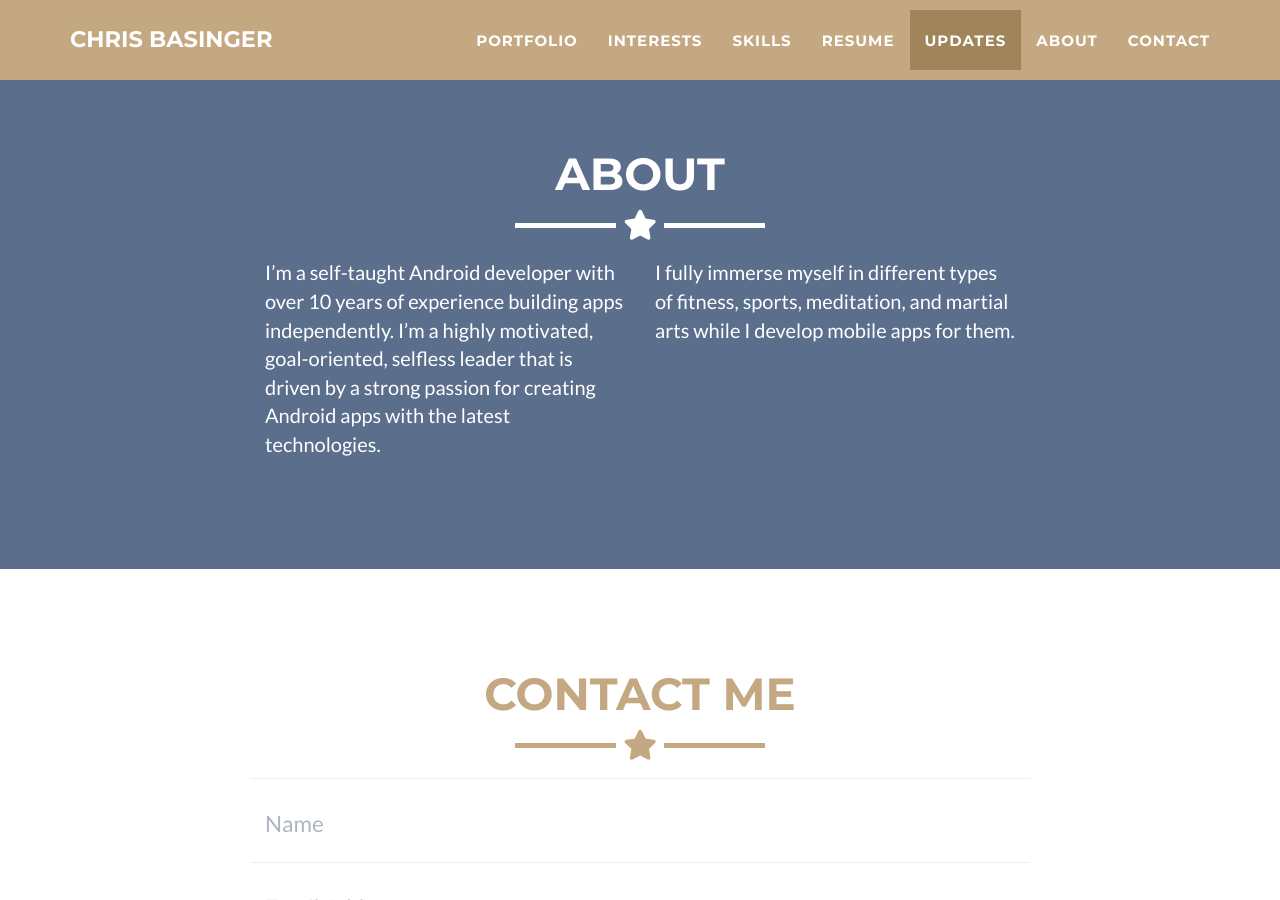
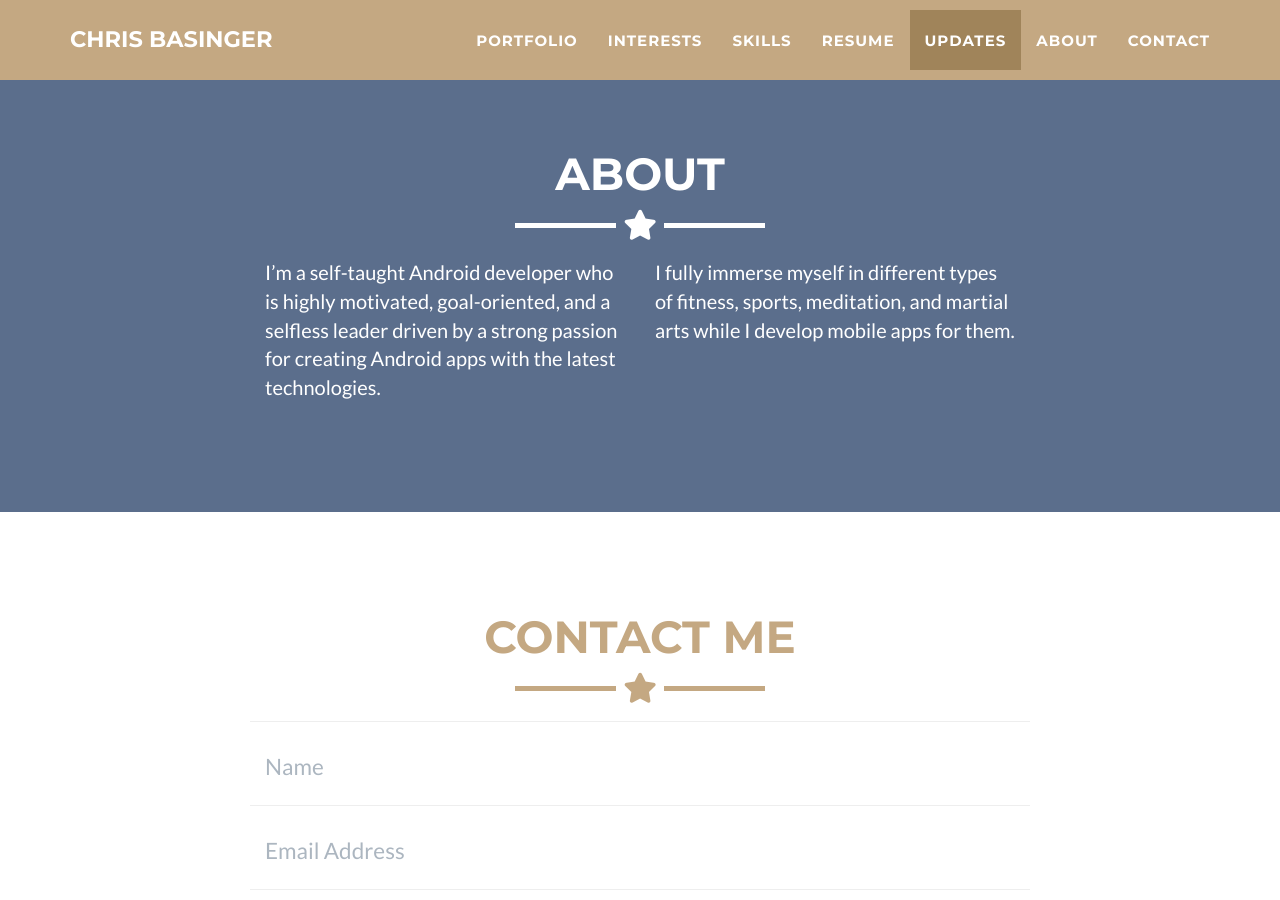
Before and after one commit to zerochancelabs/zerochancelabs.github.io, a Jekyll site: the page built from _posts/2014-07-18-project-1.markdown, in a window 1280 px wide and 900 px high, scrolled down 4217 px. Built offline with Jekyll 4.4.1, drawn with Linux system fonts in a browser that asks for light colours.

Commit message:
change about

```diff
--- a/_includes/about.html
+++ b/_includes/about.html
@@ -9,7 +9,7 @@
     </div>
     <div class="row">
       <div class="col-lg-4 col-lg-offset-2">
-        <p>I’m a self-taught Android developer with over 10 years of experience building apps independently. I’m a highly motivated, goal-oriented, selfless leader that is driven by a strong passion for creating Android apps with the latest technologies.</p>
+        <p>I’m a self-taught Android developer who is highly motivated, goal-oriented, and a selfless leader driven by a strong passion for creating Android apps with the latest technologies.</p>
       </div>
       <div class="col-lg-4">
         <p>I fully immerse myself in different types of fitness, sports, meditation, and martial arts while I develop mobile apps for them.</p>
```
